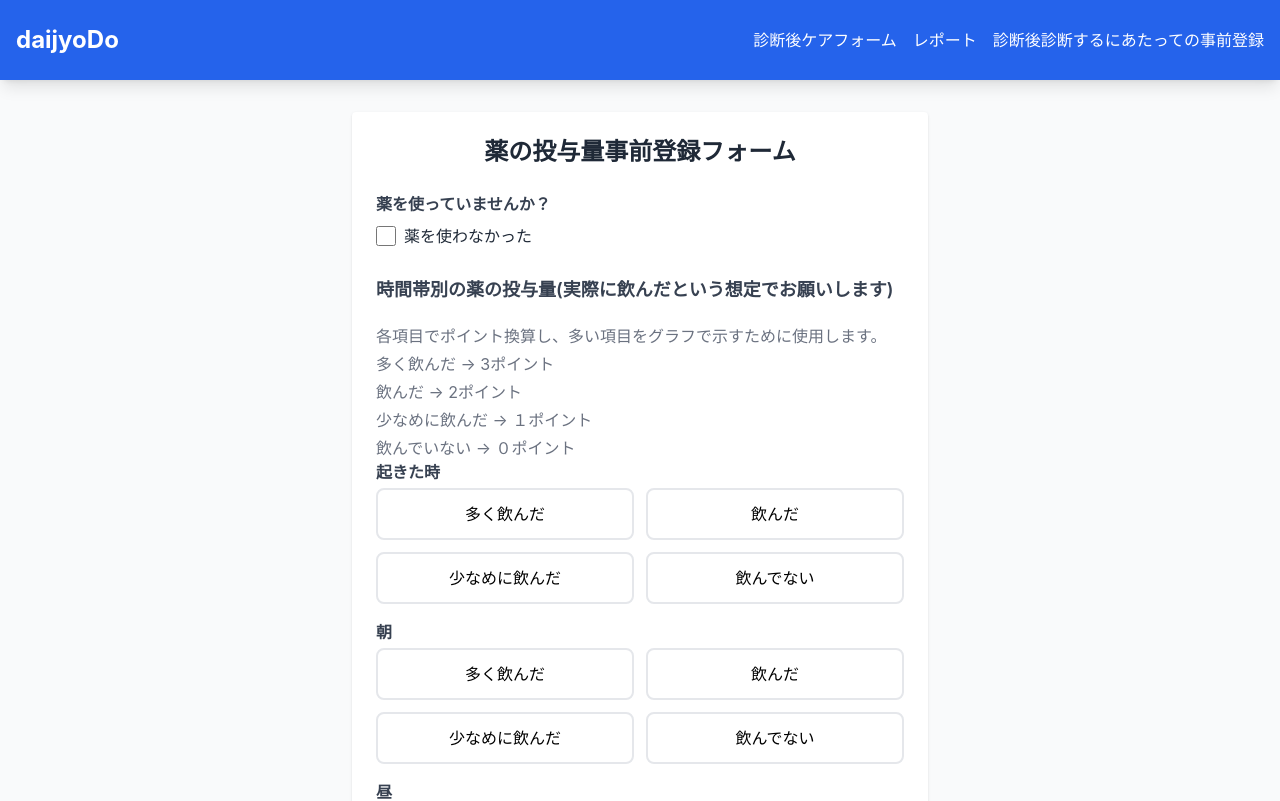
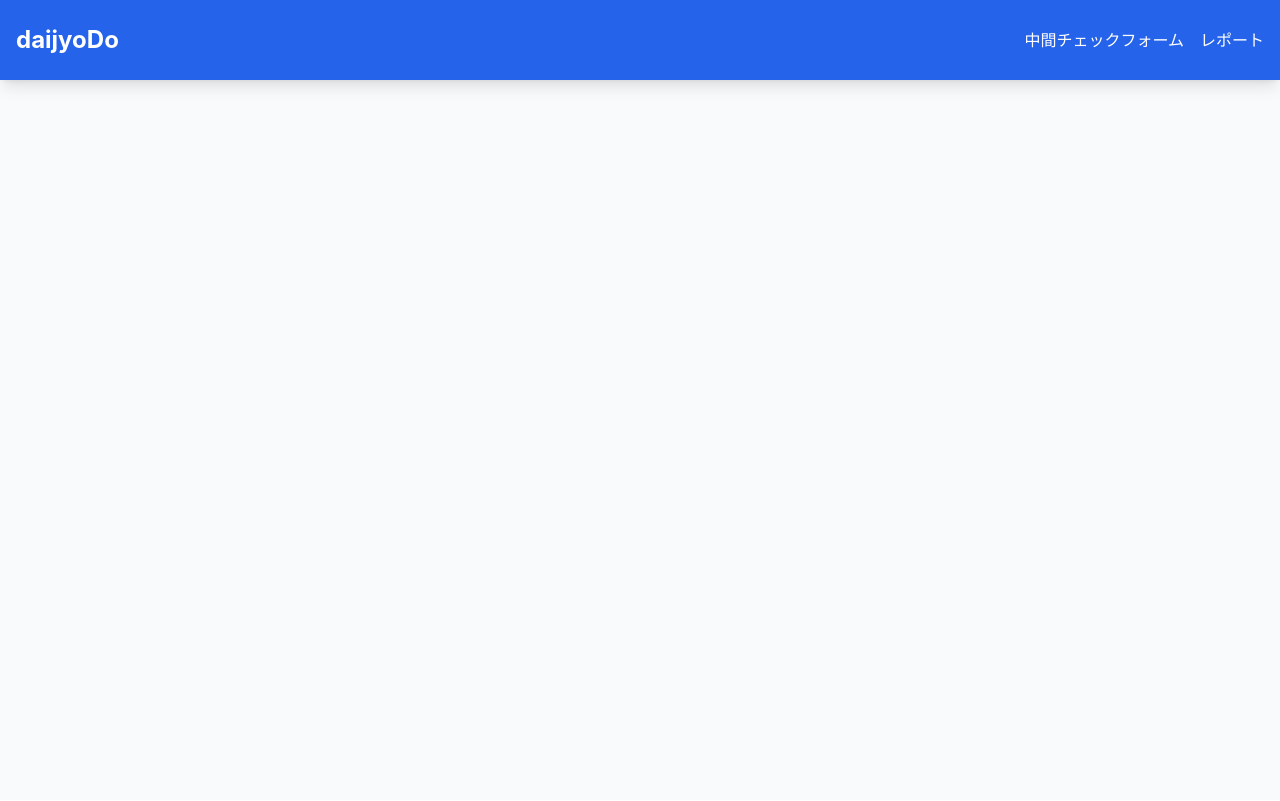
Before and after one commit to IkedasanNoMusoudo/taityoDo, a React (Vite) app: page /register in a window 1280 px wide. Shown: the top 801 px of the page. Built offline with nearby package versions, Linux system fonts and the light colour scheme.

Commit message:
登録フォーム削除しました

```diff
--- a/src/App.tsx
+++ b/src/App.tsx
@@ -2,7 +2,7 @@ import { Routes, Route } from 'react-router-dom'
 import DiagnosisForm from './components/DiagnosisForm'
 import ReportView from './components/ReportView'
 import Layout from './components/Layout'
-import RegisterForm from './components/RegisterForm'
+
 
 
 function App() {
@@ -10,7 +10,6 @@ function App() {
     <Layout>
       <Routes>
         <Route path="/" element={<DiagnosisForm />} />
-        <Route path="/register" element={<RegisterForm />} />
         <Route path="/report" element={<ReportView />} />
       </Routes>
     </Layout>
--- a/src/components/Layout.tsx
+++ b/src/components/Layout.tsx
@@ -16,13 +16,10 @@ const Layout = ({ children }: LayoutProps) => {
             </Link>
             <nav className="space-x-4">
               <Link to="/" className="hover:text-blue-200 transition-colors">
-                診断後ケアフォーム
+                中間チェックフォーム
               </Link>
               <Link to="/report" className="hover:text-blue-200 transition-colors">
                 レポート
-              </Link>
-              <Link to="/register" className="hover:text-blue-200 transition-colors">
-                診断後診断するにあたっての事前登録
               </Link>
             </nav>
           </div>
--- a/src/components/RegisterForm.tsx
+++ /dev/null
@@ -1,173 +0,0 @@
-import { useState } from 'react'
-import { useNavigate } from 'react-router-dom'
-import { DiagnosisData, MedicationLevel, TimeSlot } from '../types'
-
-const RegisterForm = () => {
-  const navigate = useNavigate()
-
-  const timeSlots: TimeSlot[] = ['起きた時', '朝', '昼', '夜', '寝る前']
-  const medicationLevels: MedicationLevel[] = ['多く飲んだ', '飲んだ', '少なめに飲んだ', '飲んでない']
-
-  const initialMedication = Object.fromEntries(
-    timeSlots.map((slot) => [slot, null])
-  ) as Record<TimeSlot, MedicationLevel | null>
-
-  const [formData, setFormData] = useState<DiagnosisData>({
-    medicationLevel: initialMedication,
-    healthCondition: null,
-    consultation: '',
-    timestamp: new Date().toISOString(),
-    tonyoUsed: false,
-    skipMedication: false
-  })
-
-  const [isModalOpen, setIsModalOpen] = useState(false)
-
-  const handleSubmit = (e: React.FormEvent) => {
-    e.preventDefault()
-
-    try {
-      const existingData = localStorage.getItem('diagnosisData')
-      const dataArray = existingData ? JSON.parse(existingData) : []
-      const newData = {
-        ...formData,
-        id: Date.now().toString()
-      }
-      dataArray.push(newData)
-      localStorage.setItem('diagnosisData', JSON.stringify(dataArray))
-
-      setIsModalOpen(true)
-      setFormData({
-        ...formData,
-        medicationLevel: initialMedication,
-        skipMedication: false,
-        timestamp: new Date().toISOString()
-      })
-    } catch (error) {
-      console.error("送信エラー:", error)
-    }
-  }
-
-  return (
-    <div className="max-w-xl mx-auto p-6 bg-white rounded shadow">
-      <h1 className="text-2xl font-bold text-gray-800 mb-6 text-center">
-        薬の投与量事前登録フォーム
-      </h1>
-
-      <form onSubmit={handleSubmit} className="space-y-6">
-        {/* 薬を使っていない */}
-        <div>
-          <label className="font-semibold text-gray-700">薬を使っていませんか？</label>
-          <div className="mt-2">
-            <label className="inline-flex items-center">
-              <input
-                type="checkbox"
-                checked={formData.skipMedication}
-                onChange={(e) => {
-                  const checked = e.target.checked
-                  setFormData((prev) => ({
-                    ...prev,
-                    skipMedication: checked,
-                    medicationLevel: checked ? initialMedication : prev.medicationLevel
-                  }))
-                }}
-                className="form-checkbox h-5 w-5 text-blue-600"
-              />
-              <span className="ml-2 text-gray-800">薬を使わなかった</span>
-            </label>
-          </div>
-        </div>
-
-        {/* 投与量選択 */}
-        <div>
-          <h2 className="text-lg  font-semibold text-gray-700 mb-5">
-            時間帯別の薬の投与量(実際に飲んだという想定でお願いします)
-          </h2>
-          <div className='grid grid-rows-5 gap-1'>
-            <p className="text-gray-500">各項目でポイント換算し、多い項目をグラフで示すために使用します。</p>
-            <p className="text-gray-500"> 多く飲んだ → 3ポイント</p>
-            <p className="text-gray-500">飲んだ → 2ポイント</p>
-            <p className="text-gray-500">少なめに飲んだ → １ポイント</p>
-            <p className="text-gray-500">飲んでいない → ０ポイント</p>
-          </div>
-          {formData.skipMedication && (
-            <p className="text-gray-500 italic mb-2">
-              ※「薬を使わない」が選択されているため、入力できません。
-            </p>
-          )}
-          {timeSlots.map((slot) => (
-            <fieldset key={slot} className="mb-4" disabled={formData.skipMedication}>
-              <legend className="font-semibold text-gray-700 mb-1">{slot}</legend>
-              <div className="grid grid-cols-2 gap-3">
-                {medicationLevels.map((level) => (
-                  <label
-                    key={level}
-                    className={`p-3 border-2 rounded-lg cursor-pointer transition-colors ${
-                      formData.medicationLevel[slot] === level
-                        ? 'border-blue-500 bg-blue-50'
-                        : 'border-gray-200 hover:border-gray-300'
-                    }`}
-                  >
-                    <input
-                      type="radio"
-                      name={slot}
-                      value={level}
-                      checked={formData.medicationLevel[slot] === level}
-                      onChange={() =>
-                        setFormData((prev) => ({
-                          ...prev,
-                          medicationLevel: {
-                            ...prev.medicationLevel,
-                            [slot]: level
-                          }
-                        }))
-                      }
-                      className="sr-only"
-                    />
-                    <span className="block text-center">{level}</span>
-                  </label>
-                ))}
-              </div>
-            </fieldset>
-          ))}
-        </div>
-
-        {/* 送信 */}
-        <div className="pt-2">
-          <button
-            type="submit"
-            disabled={
-              !formData.skipMedication &&
-              Object.values(formData.medicationLevel).some((v) => v === null)
-            }
-            className="w-full bg-blue-600 text-white py-3 px-6 rounded-lg font-semibold text-lg hover:bg-blue-700 disabled:bg-gray-300 disabled:cursor-not-allowed transition-colors"
-          >
-            レポートを出す
-          </button>
-        </div>
-
-        {/* モーダル */}
-        {isModalOpen && (
-          <div className="fixed inset-0 flex items-center justify-center bg-black bg-opacity-40 z-50">
-            <div className="bg-white p-6 rounded-lg shadow-lg max-w-sm text-center">
-              <h2 className="text-2xl font-bold text-green-700 mb-4">記録完了！</h2>
-              <p className="text-gray-700 mb-6">ご記録ありがとうございました 😊</p>
-              <button
-                onClick={() => {
-                  setIsModalOpen(false)
-                  navigate('/report')
-                }}
-                className="bg-blue-600 text-white px-6 py-2 rounded hover:bg-blue-700 transition"
-              >
-                閉じる
-              </button>
-            </div>
-          </div>
-        )}
-      </form>
-    </div>
-  )
-}
-
-
-export default RegisterForm
--- a/src/utils/pdfGenerator.ts
+++ b/src/utils/pdfGenerator.ts
@@ -82,10 +82,10 @@ export const generatePDF = async (report: ReportData) => {
 
     // フッター
     doc.setFontSize(8)
-    doc.text('daigyoDo - 診断後ケアアプリ', 20, 280)
+    doc.text('daijyoDo - 診断後ケアアプリ', 20, 280)
 
     // PDFをダウンロード
-    doc.save(`daigyoDo_report_${new Date(report.timestamp).toISOString().split('T')[0]}.pdf`)
+    doc.save(`daijyoDo_report_${new Date(report.timestamp).toISOString().split('T')[0]}.pdf`)
   } catch (error) {
     console.error('PDF生成エラー:', error)
   }
```
